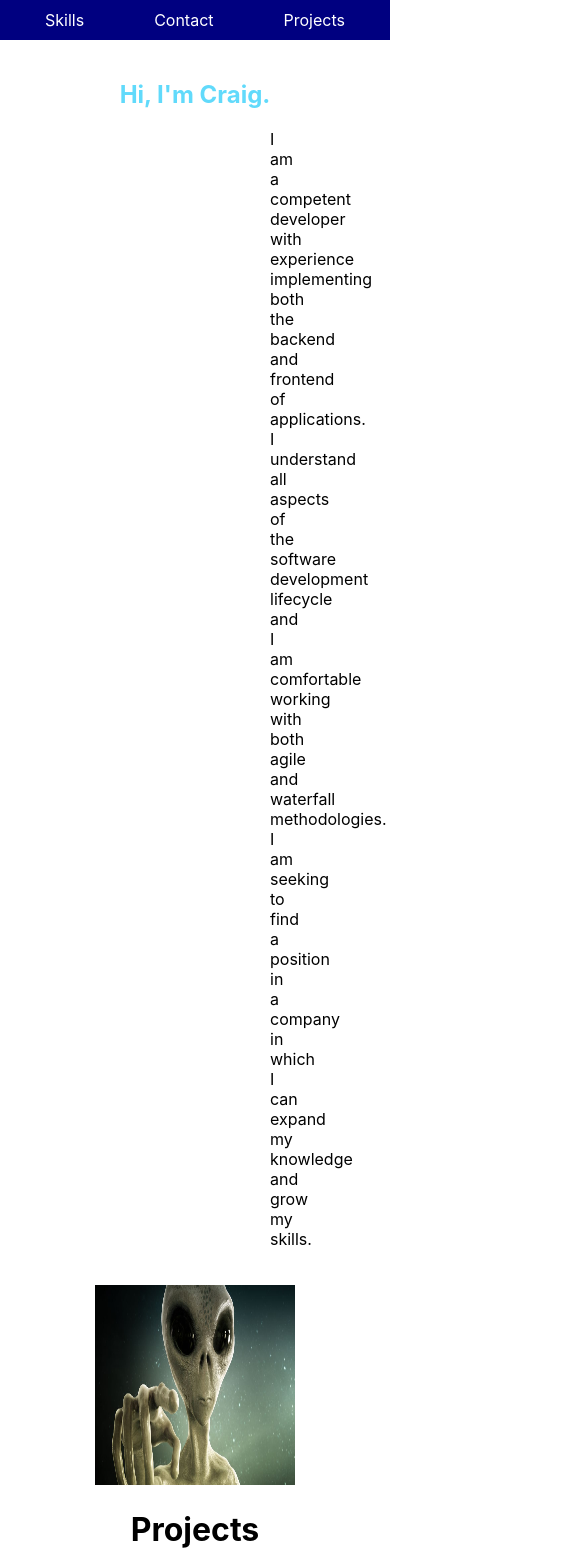
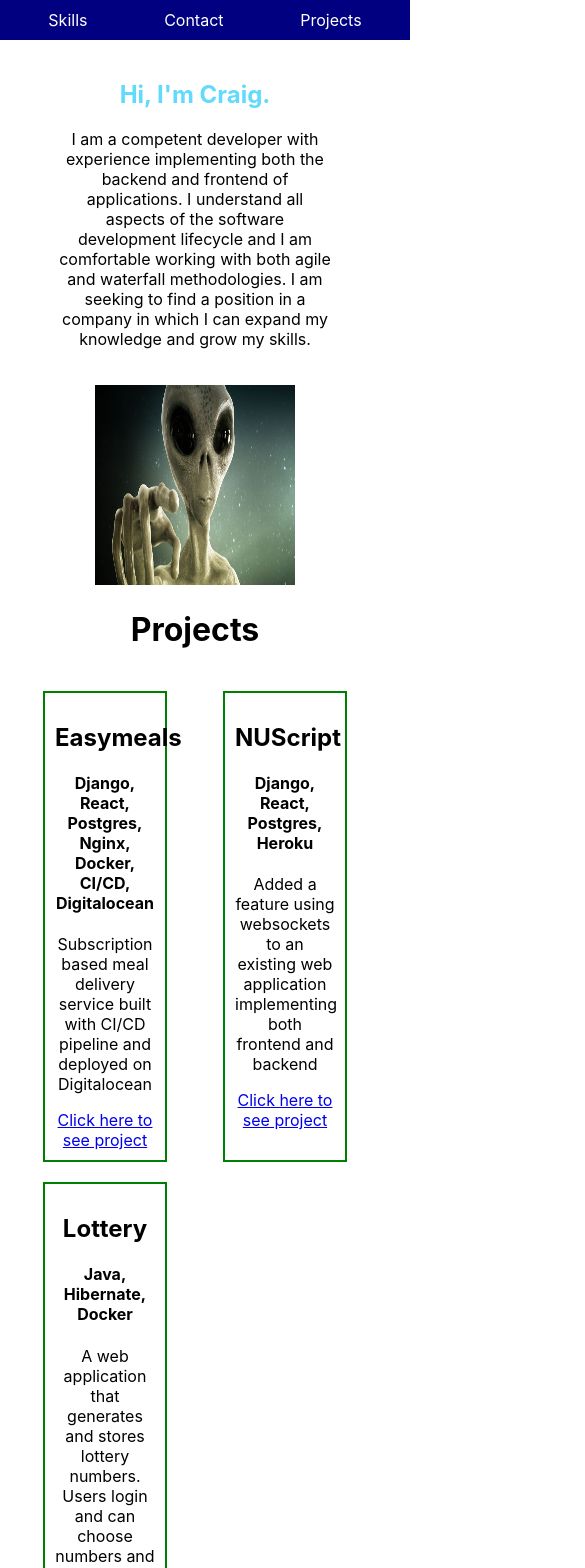
Before and after one commit to craig-glass/Portfolio, a React (Create React App) app in the folder frontend/: page /projects in a window 390 px wide. Shown: the top 1568 px of the page, 585 px wide, since content can reach past the window. Built offline with nearby package versions, Linux system fonts and the light colour scheme.

Commit message:
Updated css to fit phone

```diff
--- a/frontend/src/App.css
+++ b/frontend/src/App.css
@@ -1,27 +1,9 @@
+
 .App {
+  margin: 0;
+  width: 100vw;
+  height: auto;
   text-align: center;
-}
-
-.App-logo {
-  height: 40vmin;
-  pointer-events: none;
-}
-
-@media (prefers-reduced-motion: no-preference) {
-  .App-logo {
-    animation: App-logo-spin infinite 20s linear;
-  }
-}
-
-.App-header {
-  background-color: #282c34;
-  min-height: 100vh;
-  display: flex;
-  flex-direction: column;
-  align-items: center;
-  justify-content: center;
-  font-size: calc(10px + 2vmin);
-  color: white;
 }
 
 .App-link {
@@ -32,7 +14,7 @@
   display: flex;
   justify-content: space-around;
   align-items: center;
-  flex-wrap: wrap;
+  width: 100vw;
 }
 
 .navbar {
@@ -46,7 +28,7 @@
 
 .grid-container {
   display: grid;
-  grid-template-columns: repeat(3, 1fr);
+  grid-template-columns: repeat(2, 1fr);
   column-gap: 10px;
   row-gap: 20px;
   justify-items: center;
@@ -54,7 +36,7 @@
 
 .grid-item {
   border: 2px solid green;
-  width: 200px;
+  width: 100px;
   padding: 10px;
 }
 
@@ -71,8 +53,8 @@
 }
 
 .squashSides {
-  padding-left: 250px;
-  padding-right: 250px;
+  padding-left: 10%;
+  padding-right: 10%;
 }
 
 @keyframes App-logo-spin {
```
